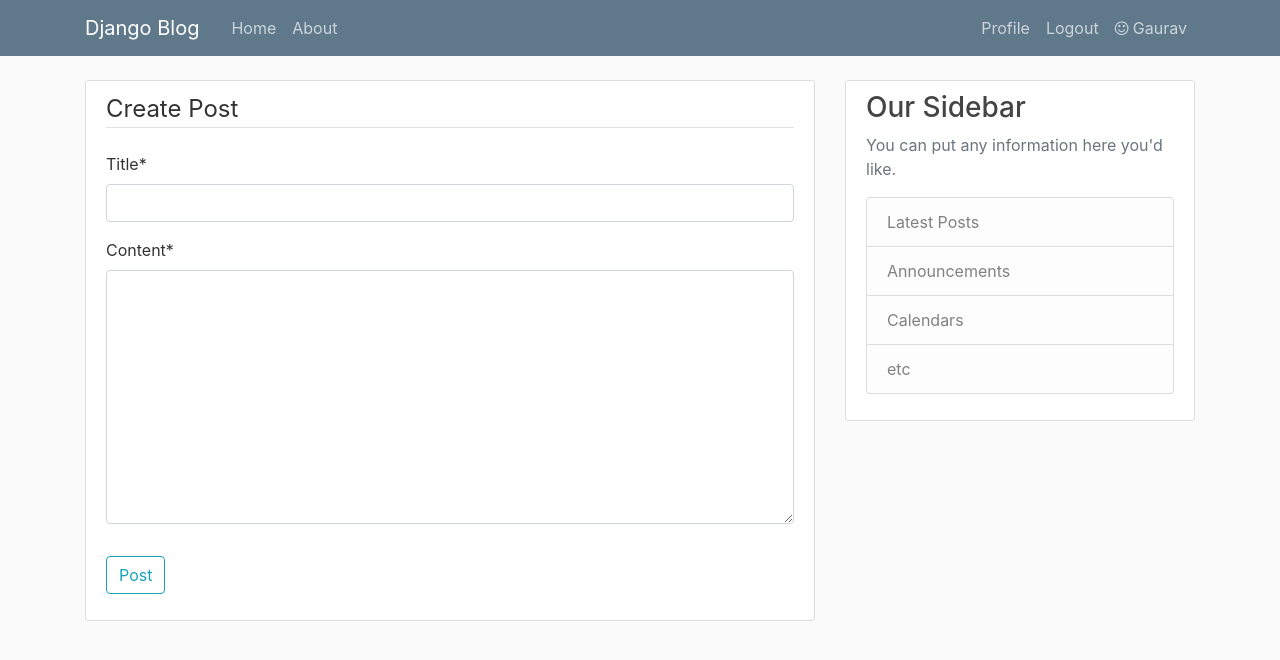
After one commit to gaurav3010/Post-Site-with-Django, a Django app: page /post/new in a window 1280 px wide. The commit adds this page. Shown: the top 660 px of the page. Run offline with Django 3.2, Linux system fonts and the light colour scheme; a user stored in the database is signed in; some libraries are stand-ins or nearby versions.

Commit message:
Create post by login user

```diff
--- a/django_pro/blog/models.py
+++ b/django_pro/blog/models.py
@@ -1,6 +1,7 @@
 from django.db import models
 from django.utils import timezone
 from django.contrib.auth.models import User
+from django.urls import reverse
 
 class Post(models.Model):
 	title = models.CharField(max_length=100)
@@ -10,3 +11,6 @@
 
 	def __str__(self):
 		return self.title
+
+	def get_absolute_url(self):
+		return reverse('blog-home')
--- a/django_pro/blog/templates/blog/home.html
+++ b/django_pro/blog/templates/blog/home.html
@@ -20,7 +20,7 @@
 		      <a class="mr-2" href="#">{{ post.author }}</a>
 		      <small class="text-muted">{{ post.date_posted|date:"F d, Y" }}</small>
 		    </div>
-		    <h2><a class="article-title" href="#">{{ post.title }}</a></h2>
+		    <h2><a class="article-title" href="{% url 'post-detail' post.id %}">{{ post.title }}</a></h2>
 		    <p class="article-content">{{ post.content }}</p>
 		  </div>
 		</article>
--- /dev/null
+++ b/django_pro/blog/templates/blog/post_form.html
@@ -0,0 +1,17 @@
+{% extends "blog/base.html" %}
+{% load crispy_forms_tags %}
+
+{% block content %}
+	<div class="content-section">
+		<form method="POST">
+			{% csrf_token %}
+			<fieldset class="form-group">
+				<legend class="border-bottom mb-4">Create Post</legend>
+				{{ form|crispy }}
+			</fieldset>
+			<div class="form-group">
+				<button class="btn btn-outline-info" type="submit">Post</button>
+			</div>
+		</form>
+	</div>
+{% endblock content %}
--- a/django_pro/blog/urls.py
+++ b/django_pro/blog/urls.py
@@ -1,8 +1,11 @@
 from django.urls import path
 from . import views
+from .views import PostListView, PostDetailView, PostCreateView
 
 urlpatterns = [
-    path('', views.home, name='blog-home'),
+    path('', PostListView.as_view(), name='blog-home'),
+    path('post/<int:pk>', PostDetailView.as_view(), name='post-detail'),
+    path('post/new', PostCreateView.as_view(), name='post-create'),
     path('about/', views.about, name='blog-about'),
 
 ]
--- a/django_pro/blog/views.py
+++ b/django_pro/blog/views.py
@@ -1,6 +1,8 @@
 from django.shortcuts import render
 from django.http import HttpResponse
 from .models import Post
+from django.contrib.auth.mixins import LoginRequiredMixin
+from django.views.generic import ListView, DetailView, CreateView
 
 # posts = [
 # 	{
@@ -23,5 +25,23 @@
 	}
 	return render(request, 'blog/home.html', context)
 
+class PostListView(ListView):
+	model = Post
+	template_name = 'blog/home.html'
+	context_object_name = 'posts'
+	ordering = ['-date_posted']
+
+class PostDetailView(DetailView):
+	model = Post
+
+class PostCreateView(LoginRequiredMixin, CreateView):
+	model = Post
+	fields = ['title', 'content']
+
+	def form_valid(self, form):
+		form.instance.author = self.request.user
+		return super().form_valid(form)
+
+
 def about(request):
 	return render(request, 'blog/about.html')
```
Also changed, not shown: django_pro/blog/templates/blog/post_detail.html (added, +26 -0 lines), django_pro/db.sqlite3.
